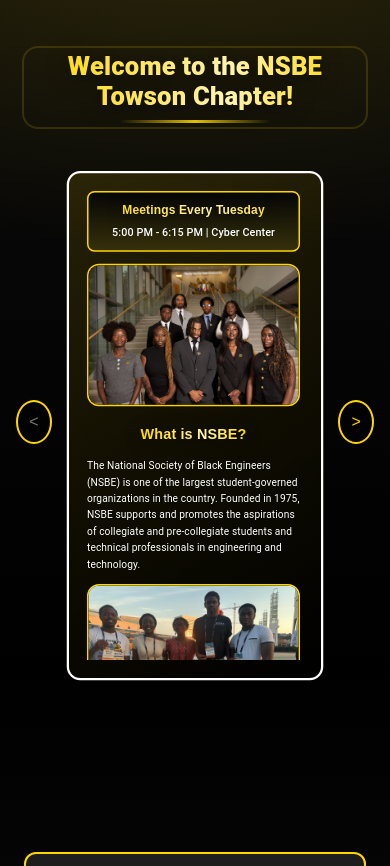
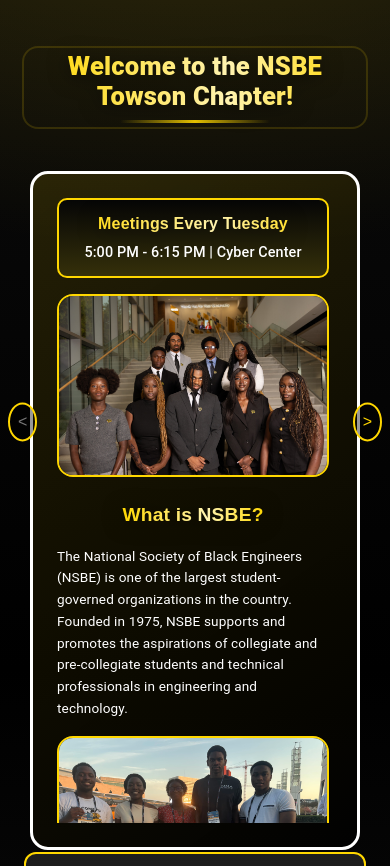
Before and after one commit to danoruo1/nsbe_website, a Next.js app in the folder nsbe-website/: page / in a window 390 px wide. Shown: the top 866 px of the page. Built offline with nearby package versions, Linux system fonts and the light colour scheme.

Commit message:
Implement sections, gradients, calendar JSON + admin login

```diff
--- a/nsbe-website/src/components/SectionContainer.js
+++ b/nsbe-website/src/components/SectionContainer.js
@@ -8,7 +8,7 @@ export default function SectionContainer({ children, style = {} }) {
         border: "3px solid white",
         borderRadius: "18px",
         padding: "1.5rem",
-        height: "80.5vh", // ~15% larger while keeping all sections consistent
+        height: "80.5vh", // base desktop height
         minHeight: "600px",
         display: "flex",
         flexDirection: "column",
--- a/nsbe-website/src/pages/index.js
+++ b/nsbe-website/src/pages/index.js
@@ -285,14 +285,14 @@ export default function Home() {
       <div style={{ position: "relative", zIndex: 1, width: "100%", display: "flex", flexDirection: "column", alignItems: "center" }}>
         <Header />
 
-        {/* Slider Content (scaled ~75%) */}
-        <div style={{ transform: "scale(0.75)", transformOrigin: "top center", width: "100%", display: "flex", justifyContent: "center" }}>
+        {/* Slider Content (responsive scale via CSS) */}
+        <div className="slider-content" style={{ transformOrigin: "top center", width: "100%", display: "flex", justifyContent: "center" }}>
           {sections[currentSection]}
         </div>
 
         {/* Slider Arrows */}
-        <button onClick={goLeft} disabled={currentSection === 0} style={{ position: "fixed", left: "1rem", top: "50%", transform: "translateY(-50%)", background: "rgba(0,0,0,0.4)", border: "2px solid #ffd700", color: currentSection === 0 ? "#777" : "#ffd700", padding: "0.5rem 0.7rem", borderRadius: "50%", cursor: currentSection === 0 ? "not-allowed" : "pointer" }}>{"<"}</button>
-        <button onClick={goRight} disabled={currentSection === sections.length - 1} style={{ position: "fixed", right: "1rem", top: "50%", transform: "translateY(-50%)", background: "rgba(0,0,0,0.4)", border: "2px solid #ffd700", color: currentSection === sections.length - 1 ? "#777" : "#ffd700", padding: "0.5rem 0.7rem", borderRadius: "50%", cursor: currentSection === sections.length - 1 ? "not-allowed" : "pointer" }}>{">"}</button>
+        <button className="slider-arrow slider-arrow-left" onClick={goLeft} disabled={currentSection === 0} style={{ position: "fixed", left: "1rem", top: "50%", transform: "translateY(-50%)", background: "rgba(0,0,0,0.4)", border: "2px solid #ffd700", color: currentSection === 0 ? "#777" : "#ffd700", padding: "0.5rem 0.7rem", borderRadius: "50%", cursor: currentSection === 0 ? "not-allowed" : "pointer" }}>{"<"}</button>
+        <button className="slider-arrow slider-arrow-right" onClick={goRight} disabled={currentSection === sections.length - 1} style={{ position: "fixed", right: "1rem", top: "50%", transform: "translateY(-50%)", background: "rgba(0,0,0,0.4)", border: "2px solid #ffd700", color: currentSection === sections.length - 1 ? "#777" : "#ffd700", padding: "0.5rem 0.7rem", borderRadius: "50%", cursor: currentSection === sections.length - 1 ? "not-allowed" : "pointer" }}>{">"}</button>
 
       {/* Email Contact Section at bottom */}
         <div
--- a/nsbe-website/src/styles/globals.css
+++ b/nsbe-website/src/styles/globals.css
@@ -28,3 +28,21 @@ body {
 /* Hide scrollbars for elements that opt-in */
 .hide-scrollbar::-webkit-scrollbar { display: none; }
 .hide-scrollbar { -ms-overflow-style: none; scrollbar-width: none; }
+
+/* Responsive scaling for slider content */
+.slider-content { transform: scale(0.82); }
+@media (max-width: 1200px) { .slider-content { transform: scale(0.9); } }
+@media (max-width: 992px) { .slider-content { transform: scale(0.95); } }
+@media (max-width: 768px) { .slider-content { transform: scale(1); padding: 0 8px; } }
+@media (max-width: 480px) { .slider-content { transform: scale(1); padding: 0 6px; } }
+
+/* Arrow tweaks for smaller screens */
+.slider-arrow { }
+@media (max-width: 768px) {
+  .slider-arrow { padding: 0.4rem 0.6rem !important; }
+  .slider-arrow-left { left: 0.5rem !important; }
+  .slider-arrow-right { right: 0.5rem !important; }
+}
+@media (max-width: 480px) {
+  .slider-arrow { padding: 0.35rem 0.5rem !important; }
+}
```
